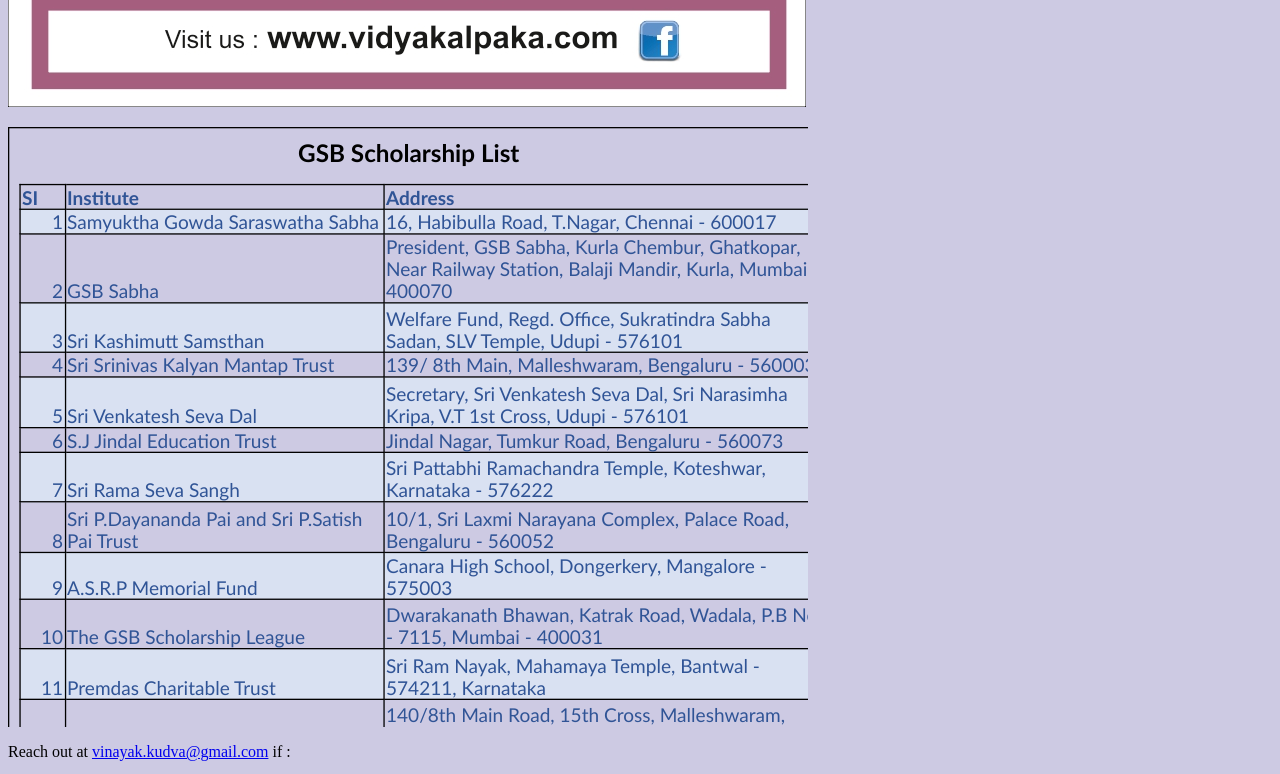
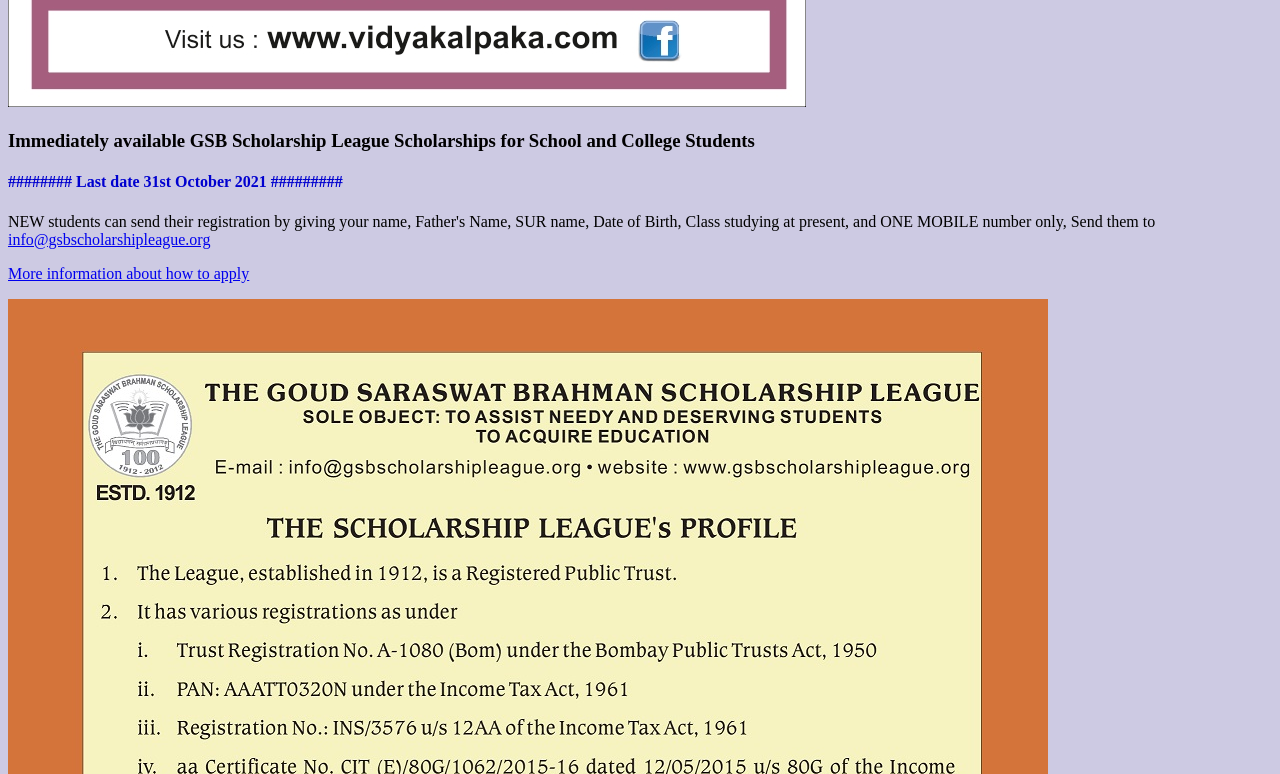
Before and after one commit to gsb-scholarship/gsb-scholarship.github.io, a plain HTML site: page index.html in a window 1280 px wide. Shown: the part 1780-2554 px from the top of the page. Drawn offline with Linux system fonts and the light colour scheme.

Commit message:
Added GSB Scholarship League

```diff
--- a/index.html
+++ b/index.html
@@ -2,6 +2,7 @@
 <html>
 
 <head>
+    <base href="*.*" target="_blank">
     <title>GSB Scholarship Aggregator</title>
     <meta charset="UTF-8">
     <meta name="description" content="GSB Student Scholarship List">
@@ -292,6 +293,17 @@
     <p><img src="./resources/vidyakalpa.jpeg"></img></p>
 
 
+
+    <h3>Immediately available GSB Scholarship League Scholarships for School and College Students</h3>
+    <span class="blinking">
+        <h4>
+            <p>######## Last date 31st October 2021 #########</p>
+        </h4>
+    </span>
+    <p>NEW students can send their registration by giving your name, Father's Name, SUR name, Date of Birth, Class studying at present, and ONE MOBILE number only, Send them to <a href="mailto:info@gsbscholarshipleague.org">info@gsbscholarshipleague.org</a></p>
+        <p><a href="https://www.gsbscholarshipleague.org/scholarship.htm">More information about how to apply</a></p>
+    <p><img src="./resources/gsb-scholarship-league.jpg"></img></p>
+
     <div class='wrap'>
         <iframe src="./resources/AddressList.htm" style="border:1px solid black;"></iframe>
     </div>
```
Also changed, not shown: resources/gsb-scholarship-league.jpg (added). Lines whose indentation alone changed are shown as unchanged.
